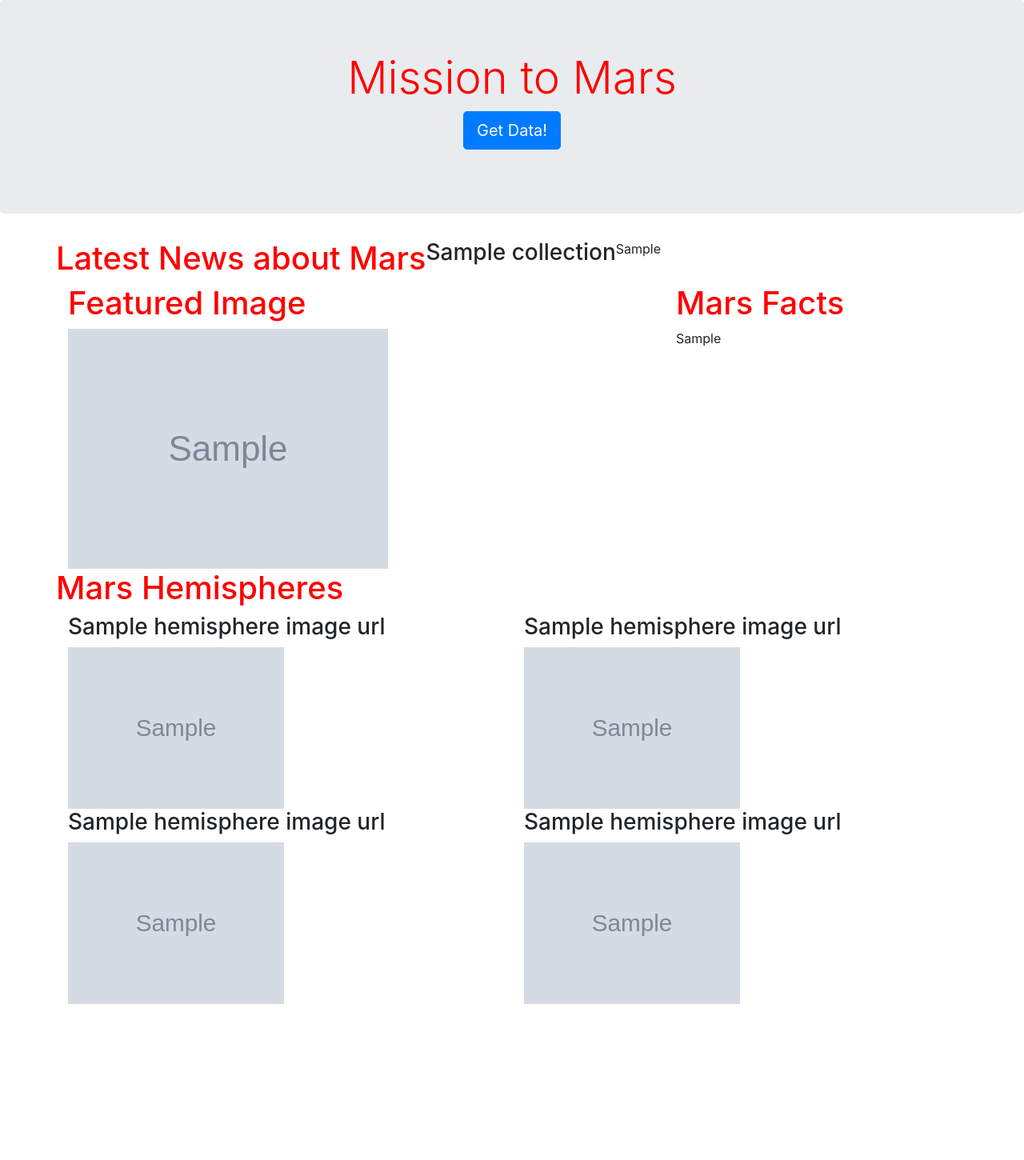
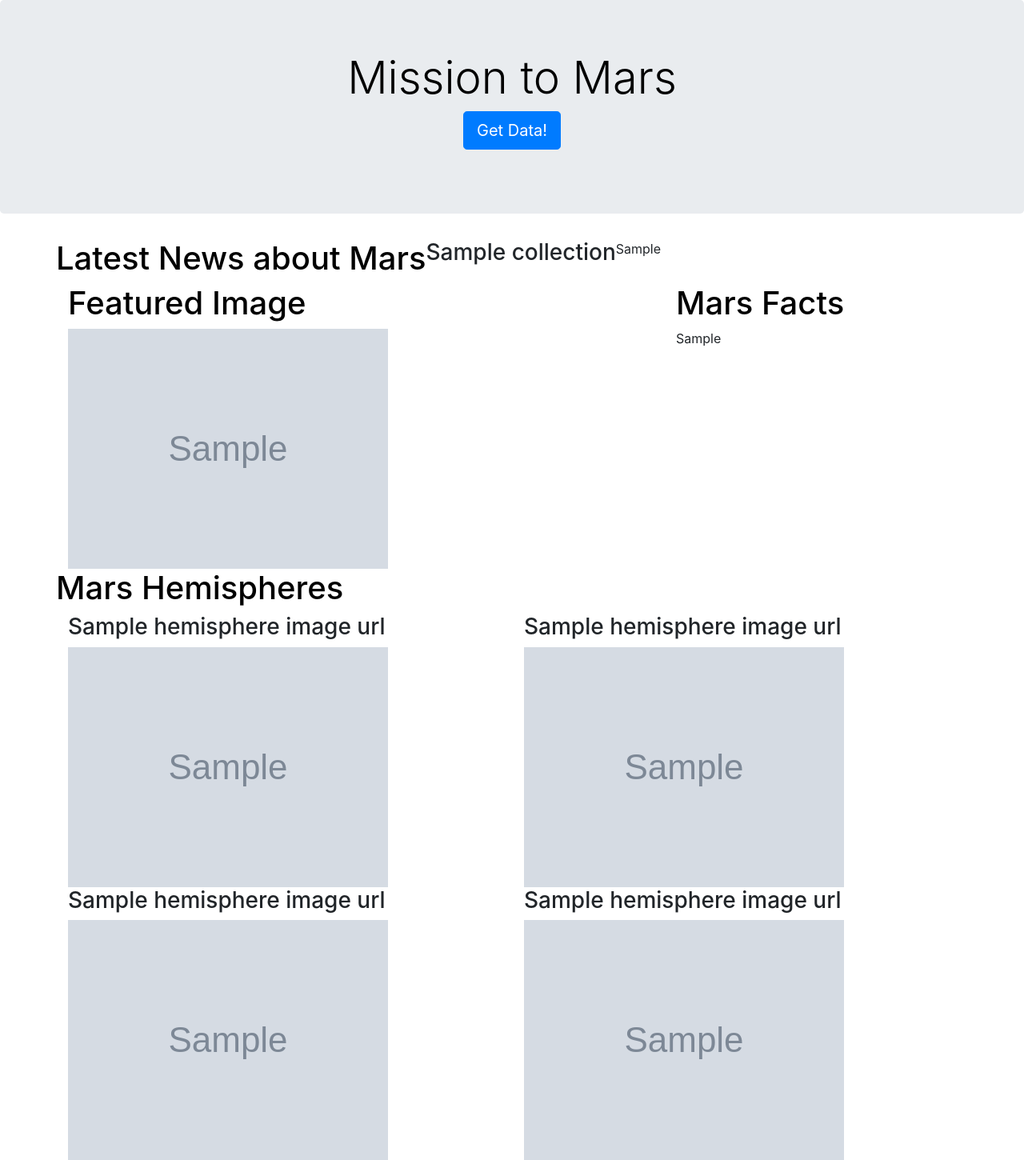
Before and after one commit to drewpgilmore/web-scraping-challenge, a Flask app: page / in a window 1280 px wide. Shown: the whole page at 80% size. Before the commit the page ends 1255 px from the top, so only its background shows below. Run offline with Flask 2, Linux system fonts and the light colour scheme; grey boxes marked "Sample" are stand-in pictures; a database or web service that is not in the repository returns one stand-in record (values such as "Sample title"); some libraries are stand-ins or nearby versions.

Commit message:
styled html, app working correctly

```diff
--- /dev/null
+++ b/static/style.css
@@ -0,0 +1,16 @@
+h1 {
+    color: black;
+}
+
+#hemispheres img {
+    max-width: 75%;
+    max-height: 75%;
+}
+
+#featured_image {
+    max-width: 90%;
+}
+
+#hemisphere_headline {
+    text-align: center;
+}
--- a/templates/index.html
+++ b/templates/index.html
@@ -7,7 +7,7 @@
 
     <!-- Bootstrap CSS -->
     <link rel="stylesheet" href="https://stackpath.bootstrapcdn.com/bootstrap/4.5.2/css/bootstrap.min.css" integrity="sha384-JcKb8q3iqJ61gNV9KGb8thSsNjpSL0n8PARn9HuZOnIxN0hoP+VmmDGMN5t9UJ0Z" crossorigin="anonymous">
-    <link rel="stylesheet" href="style.css">
+    <link rel="stylesheet" href="{{ url_for('static', filename='style.css') }}">
 
     <title>Mars Facts</title>
   </head>
@@ -37,14 +37,14 @@
         </div>
         <div class="row">
             <div class="col-md-8">
-                <img src="{{dict.featured_image_url}}" alt="jpl image">
+                <img src="{{dict.featured_image_url}}" alt="jpl image" id="featured_image">
             </div>
             <div class="col-md-4">
                 {{dict.mars_facts_html | safe}}
             </div>
         </div>
 
-        <div class="row">
+        <div class="row" id="hemisphere_headline">
             <h1>Mars Hemispheres</h1>
         </div>
 
```
Also changed, not shown: 1 other file.
